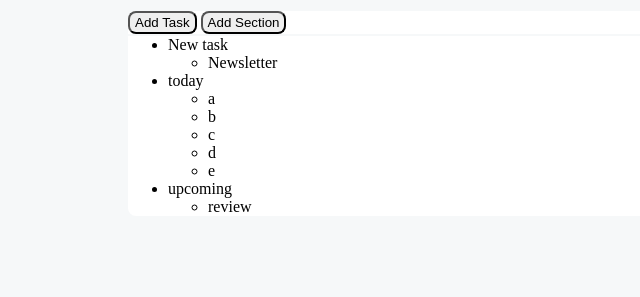
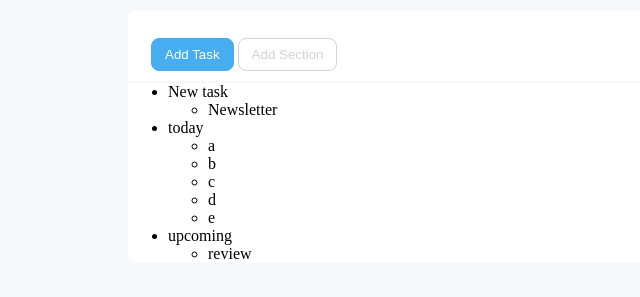
Before and after one commit to rekk88/html-css-toboolist, a plain HTML site: page index.html in a window 1280 px wide. Shown: the part 109-406 px from the top of the page, without its empty margins (0-640 px from the left). Drawn offline with Linux system fonts and the light colour scheme.

Commit message:
edit : aggiunta formattazione ai buttons

```diff
--- a/css/style.css
+++ b/css/style.css
@@ -40,8 +40,28 @@ main{
 
 }
 main button{
-    padding: 2px 5px;
+    padding: 8px 13px;
+    border: 1px solid;
 }
+
+.blu-button{
+    background-color: #47ADF1;
+    border-color:#47ADF1;
+    color: white;
+}
+.white-button{
+    background-color: white;
+    border-color: lightgrey;
+    color: lightgrey;
+}
+
+.buttons-container{
+    padding-left: 23px;
+    padding-top: 27px;
+    padding-bottom: 10px;
+}
+
+
 .main-row{
     border: 1px solid #F6F8F9;
 }
--- a/index.html
+++ b/index.html
@@ -15,9 +15,9 @@
 
     <main class="radius">
         <!-- buttons-->
-        <section>
-            <button class="radius">Add Task</button>
-            <button class="radius">Add Section</button>
+        <section class="buttons-container">
+            <button class="radius blu-button">Add Task</button>
+            <button class="radius white-button">Add Section</button>
         </section>
         <div class="main-row"></div>
         <!-- fine buttons -->
```
